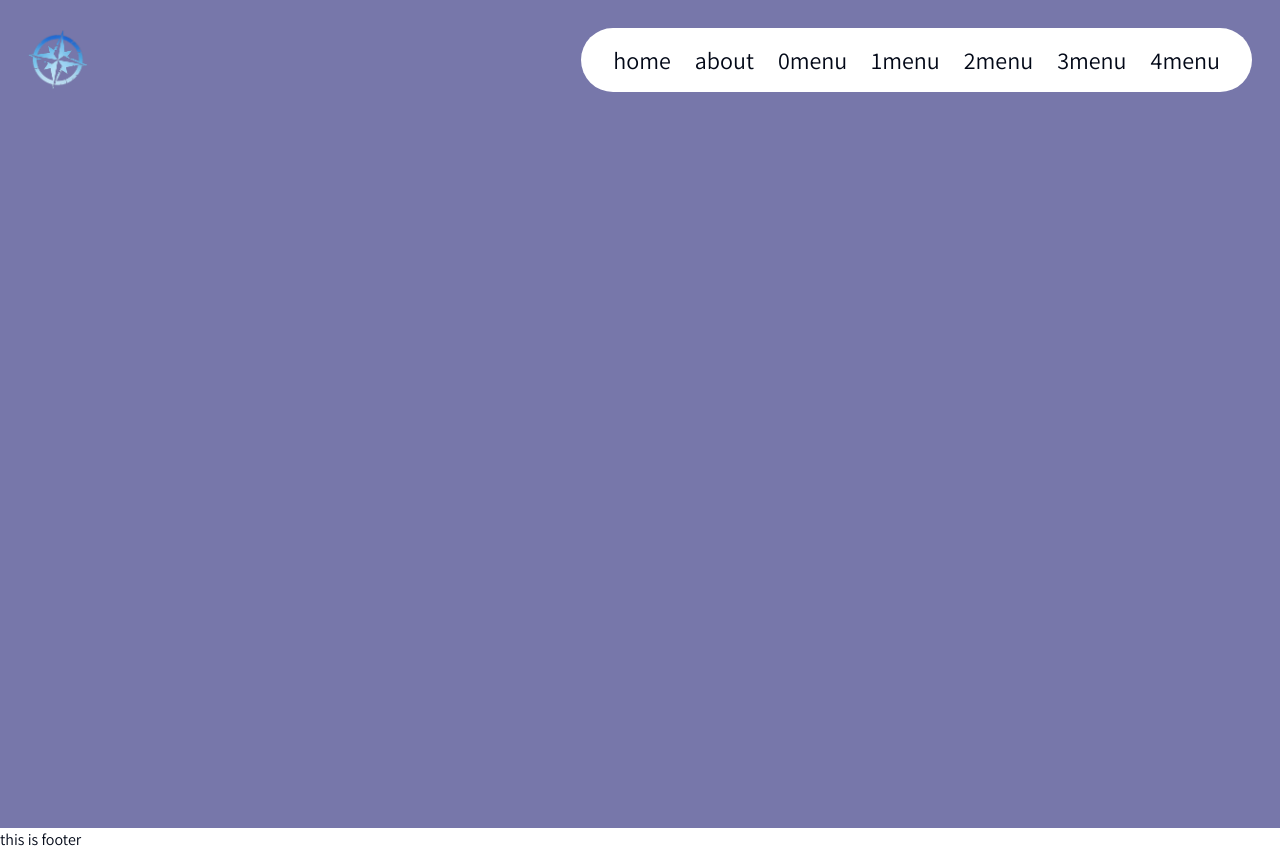
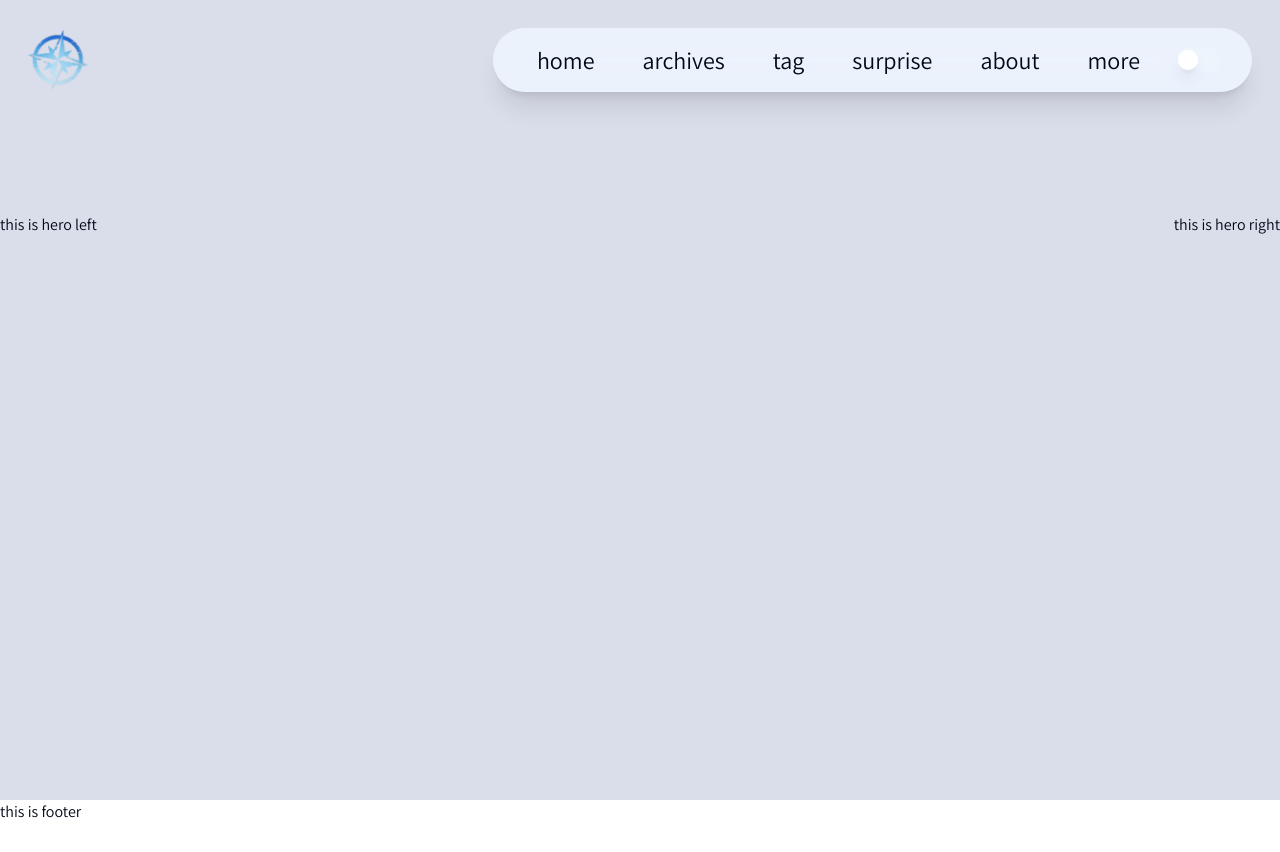
Before and after one commit to moyukingS/blog, a Next.js app: page / in a window 1280 px wide. After the commit the page ends 824 px from the top, so only its background shows below. Built offline with nearby package versions, Linux system fonts and the light colour scheme.

Commit message:
feat✨: enhance theme support
- Updated RootLayout to include ThemeProvider for theme management.
- Modified Header component to include a theme switch and improved styling.
- Introduced new theme provider and switch components for dark/light mode support.

```diff
--- a/app/components/Header.tsx
+++ b/app/components/Header.tsx
@@ -2,6 +2,7 @@
 import Link from 'next/link';
 import Image from 'next/image';
 import { useEffect, useState } from 'react';
+import Switch from '@/components/theme/theme-switch';
 import Logo from '@/public/logo.png';
 
 export default function Header() {
@@ -18,26 +19,30 @@ export default function Header() {
 
   return (
     <header
-      className={`fixed flex w-full items-center justify-between px-7 ${isScrolled ? 'pt-4' : 'pt-7'} transition-all duration-500`}
+      className={`fixed z-50 flex w-full items-center justify-between px-7 ${isScrolled ? 'top-4' : 'top-7'} transition-all duration-500`}
     >
       <Link href="/">
-        <Image width={60} height={60} src={Logo} alt="logo" />
+        <Image width={60} height={60} src={Logo} alt="logo" priority />
       </Link>
-      <nav className="rounded-full bg-white px-8 py-4">
+      <nav className="rounded-full bg-sakiko-100/75 px-8 py-4 shadow-xl brightness-105 backdrop-blur-2xl dark:bg-taki-700/75 dark:text-taki-400">
         <ul className="flex items-center justify-evenly gap-6">
-          <li className="cursor-pointer text-2xl duration-500 hover:text-anon-600">
+          <li className="cursor-pointer px-3 text-2xl duration-500 hover:text-anon-400">
             <Link href={'/'}> home</Link>
           </li>
-          <li className="cursor-pointer text-2xl duration-500 hover:text-anon-600">
+          <li className="cursor-pointer px-3 text-2xl duration-500 hover:text-anon-400">
+            archives
+          </li>
+          <li className="cursor-pointer px-3 text-2xl duration-500 hover:text-anon-400">tag</li>
+          <li className="cursor-pointer px-3 text-2xl duration-500 hover:text-anon-400">
+            surprise
+          </li>
+          <li className="cursor-pointer px-3 text-2xl duration-500 hover:text-anon-400">
             <Link href={'/about'}> about</Link>
           </li>
-          {Array.from({ length: 5 }).map((_, index) => {
-            return (
-              <li className="cursor-pointer text-2xl duration-500 hover:text-anon-600" key={index}>
-                {index}menu
-              </li>
-            );
-          })}
+          <li className="cursor-pointer px-3 text-2xl duration-500 hover:text-anon-400">more</li>
+          <li>
+            <Switch></Switch>
+          </li>
         </ul>
       </nav>
     </header>
--- a/app/components/Hero.tsx
+++ b/app/components/Hero.tsx
@@ -1,9 +1,8 @@
-import Line from '@/components/ui/line';
-
 export default function Hero() {
   return (
-    <div className="flex w-full items-center justify-center">
-      <Line height={300} from="soyo" to="sakiko" width={10}></Line>
+    <div className="flex min-h-[450px] w-screen items-center justify-between">
+      <div>this is hero left</div>
+      <div>this is hero right</div>
     </div>
   );
 }
--- /dev/null
+++ b/app/components/theme/theme-provider.tsx
@@ -0,0 +1,11 @@
+'use client';
+
+import * as React from 'react';
+import { ThemeProvider as NextThemesProvider } from 'next-themes';
+
+export function ThemeProvider({
+  children,
+  ...props
+}: React.ComponentProps<typeof NextThemesProvider>) {
+  return <NextThemesProvider {...props}>{children}</NextThemesProvider>;
+}
--- /dev/null
+++ b/app/components/theme/theme-switch.tsx
@@ -0,0 +1,15 @@
+import { Switch } from '@/components/ui/switch';
+import { useTheme } from 'next-themes';
+export default function SwitchTheme() {
+  const { theme, setTheme } = useTheme();
+
+  const handleThemeChange = (checked: boolean) => {
+    setTheme(checked ? 'dark' : 'light');
+  };
+
+  return (
+    <div className="flex items-center space-x-2">
+      <Switch checked={theme === 'dark'} onCheckedChange={handleThemeChange} />
+    </div>
+  );
+}
--- a/app/layout.tsx
+++ b/app/layout.tsx
@@ -2,27 +2,35 @@ import type { Metadata } from 'next';
 import './globals.css';
 import Header from '@/components/Header';
 import Footer from '@/components/Footer';
+import { Assistant } from 'next/font/google';
+import { ThemeProvider } from '@/components/theme/theme-provider';
 
+const assistant = Assistant({
+  subsets: ['latin'],
+});
 export const metadata: Metadata = {
   title: 'crychic',
   description: '要组一辈子的乐队吗？',
 };
-import { Assistant } from 'next/font/google';
 
-const assistant = Assistant({
-  subsets: ['latin'],
-});
 export default function RootLayout({
   children,
 }: Readonly<{
   children: React.ReactNode;
 }>) {
   return (
-    <html lang="en" className={assistant.className}>
-      <body>
-        <Header></Header>
-        {children}
-        <Footer></Footer>
+    <html lang="en" suppressHydrationWarning>
+      <body className={assistant.className}>
+        <ThemeProvider
+          attribute="class"
+          defaultTheme="system"
+          enableSystem
+          disableTransitionOnChange
+        >
+          <Header />
+          {children}
+          <Footer />
+        </ThemeProvider>
       </body>
     </html>
   );
--- a/app/page.tsx
+++ b/app/page.tsx
@@ -2,10 +2,8 @@ import Hero from './components/Hero';
 
 export default function Home() {
   return (
-    <main className="bg-taki pt-7">
-      <div className="min-h-screen">
-        <Hero></Hero>
-      </div>
+    <main className="min-h-screen bg-taki-200 dark:bg-sakiko-950">
+      <Hero></Hero>
     </main>
   );
 }
```
